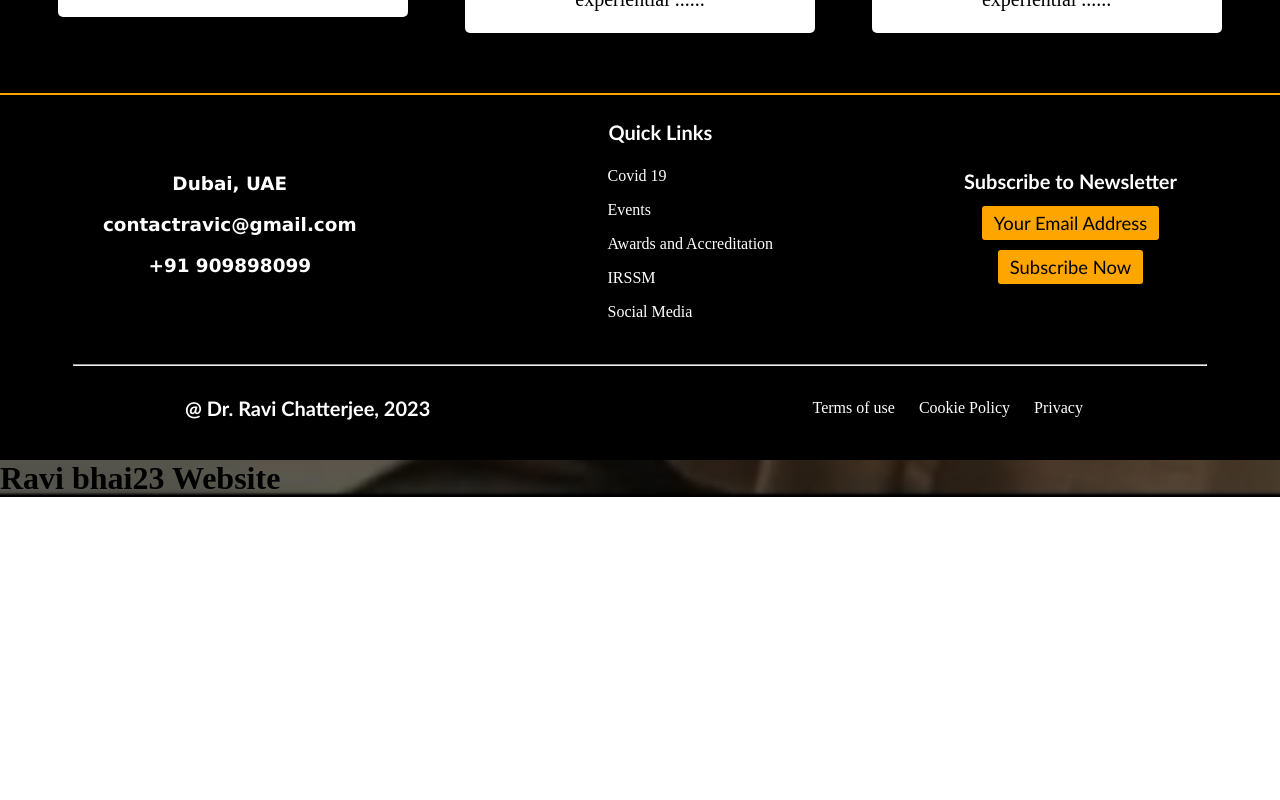
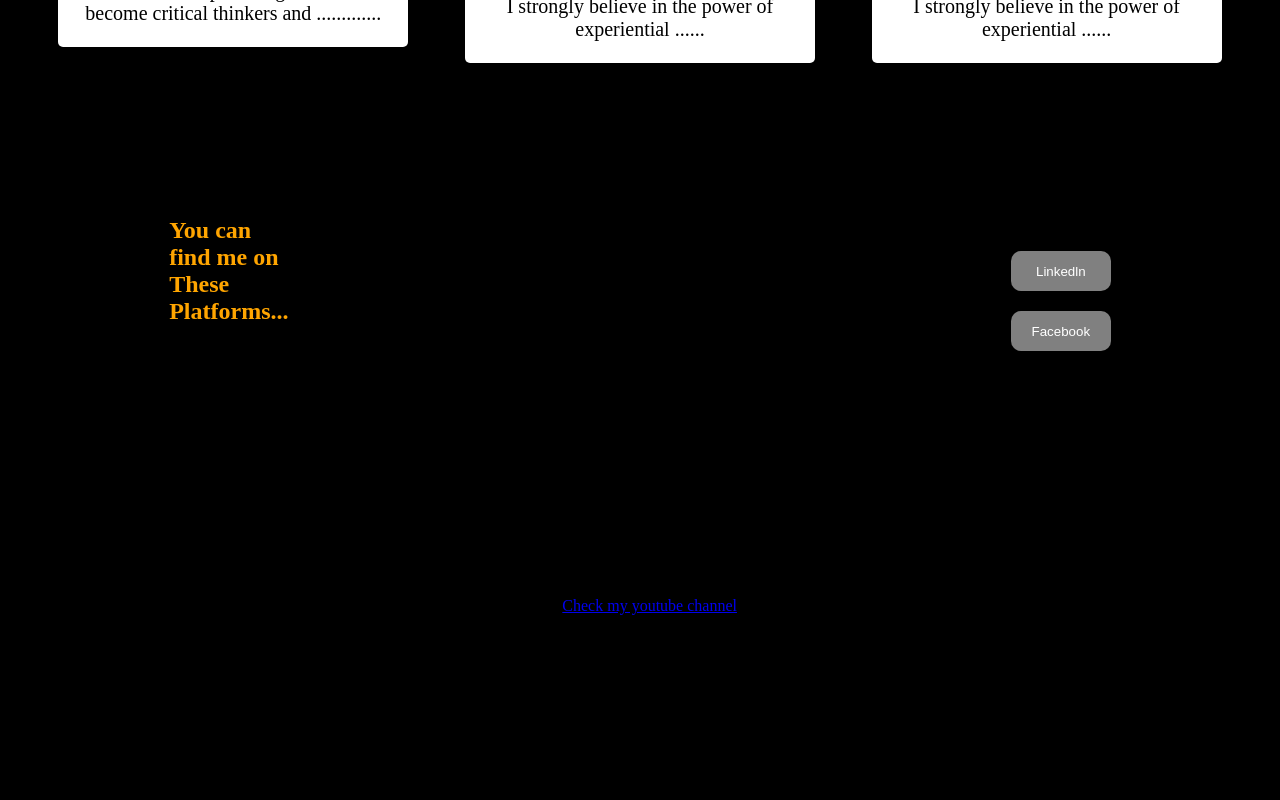
Before and after one commit to Syedhussainsaber/ravisir-website, a React (Vite) app: page / in a window 1280 px wide. Shown: the part 2820-3620 px from the top of the page. Before the commit the page ends 3317 px from the top, so only its background shows below. Built offline with nearby package versions, Linux system fonts and the light colour scheme.

Commit message:
file added

```diff
--- a/package.json
+++ b/package.json
@@ -3,6 +3,7 @@
   "private": true,
   "version": "0.0.0",
   "type": "module",
+  "presets": ["@babel/preset-env", "@babel/preset-react"],
   "scripts": {
     "dev": "vite",
     "build": "vite build",
@@ -15,6 +16,7 @@
     "react-dom": "^18.2.0",
     "react-intersection-observer": "^9.5.2",
     "react-moving-text": "^0.0.7",
+    "react-player": "^2.12.0",
     "react-scroll": "^1.8.9",
     "react-type-animation": "^3.1.0",
     "sass": "^1.63.6"
--- a/src/App.jsx
+++ b/src/App.jsx
@@ -12,6 +12,7 @@ import Information from './components/Information'
 import Mission from './components/Mission'
 import Footer from './components/Footer'
 import About from './components/About'
+import Section5 from "./components/Section5/Secrtion5"
 
 
 function App() {
@@ -24,6 +25,7 @@ function App() {
 <About/>
 <Information/>
 <Mission/>
+<Section5/>
 <Footer/>
 
 <h1>Ravi bhai23 Website</h1>
--- /dev/null
+++ b/src/components/Section5/Secrtion5.jsx
@@ -0,0 +1,24 @@
+import React from 'react'
+import "./Section5.css";
+import ReactPlayer from 'react-player'
+
+const Secrtion5=()=> {
+  return (
+
+    <div className='Section5'>
+     <h2>You can<br/> find me on <br/> These <br/>Platforms...</h2>
+      <div className='center'>
+          <ReactPlayer url={'https://www.youtube.com/watch?v=BDPQHx8qSco&t=2s'} controls={true} width="100%" />
+         <p><a href="https://www.youtube.com/@chatterjeeravi"><li className='view' >Check my youtube channel</li></a></p>
+      </div>
+      <div className= 'right'>
+        <a href="https://www.linkedin.com/in/ravichatterjee/"> <button className=' btn1' >Linkedln</button></a>
+         <button className='btn'>Facebook</button>
+        <p className='view'>view more</p>
+     </div>
+    </div>
+
+  )
+}
+
+export default Secrtion5
--- /dev/null
+++ b/src/components/Section5/Section5.css
@@ -0,0 +1,101 @@
+.Section5{
+  width:100%;
+ height:710px;
+ background-color: black;
+ display: flex;
+ justify-content: space-evenly;
+
+ padding-top: 5%;
+}
+.left{
+ width: 20%;
+ height:100%;
+ margin-left: 10%;
+ margin-top: 0;
+
+
+ vertical-align: text-top;
+}
+h2{
+ color: orange;
+
+padding-top: 30px;
+
+
+}
+.center{
+ height: 50%;
+  width:30%;
+
+  margin-top: 30px;
+
+}
+
+
+.right{
+  display: inline-block;
+  display: flex;
+  flex-direction: column;
+  padding-top: 5%;
+
+}
+.btn1{
+
+background-color: grey;
+color:white;
+  height: 40px;
+  width: 100px;
+ border: none;
+ border-radius: 10px;
+ cursor: pointer;
+}
+.btn{
+  margin-top:20px;
+ height: 40px;
+  width: 100px;
+background-color: grey;
+color:white;
+cursor: pointer;
+ border: none;
+ border-radius: 10px;
+}
+.view{
+ margin-top: 20px;
+ text-align: center;
+  cursor: pointer;
+  text-decoration: none;
+}
+li:hover{
+ color: orange;
+cursor: pointer;
+text-decoration: underline;
+}
+.check{
+ margin-top: 0;
+}
+
+@media only screen and (max-width: 700px) {
+  .Section5{
+  height: 100%;
+  display: flex;
+  width: 100%;
+  flex-direction: column;
+  justify-content: center;
+  padding-left: 10%;
+  padding-right: 10%;
+}
+.center{
+ width: 100%;
+}
+.left{
+ text-align: center;
+ justify-content: center;
+ padding-left: 30%;
+}
+h2{
+text-align: center;
+align-items:flex-start;}
+.right{
+  align-items: center;
+}
+}
```
Also changed, not shown: 1 other file (tests, documents, lock files or other folders).
